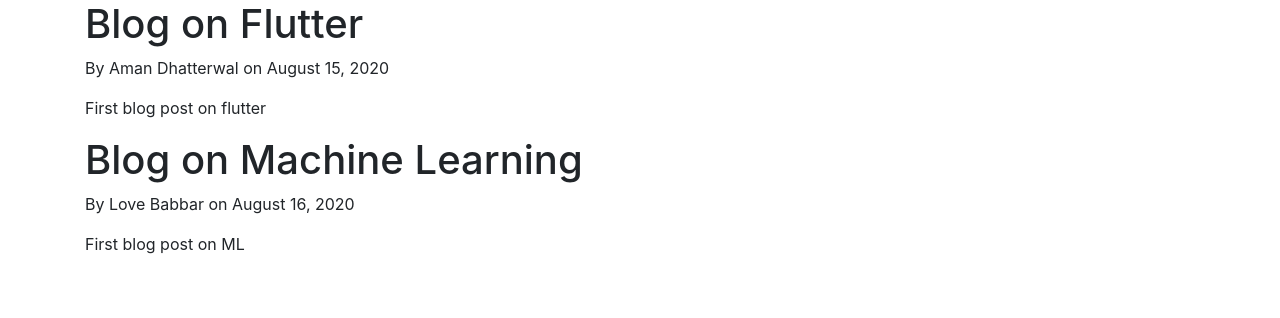
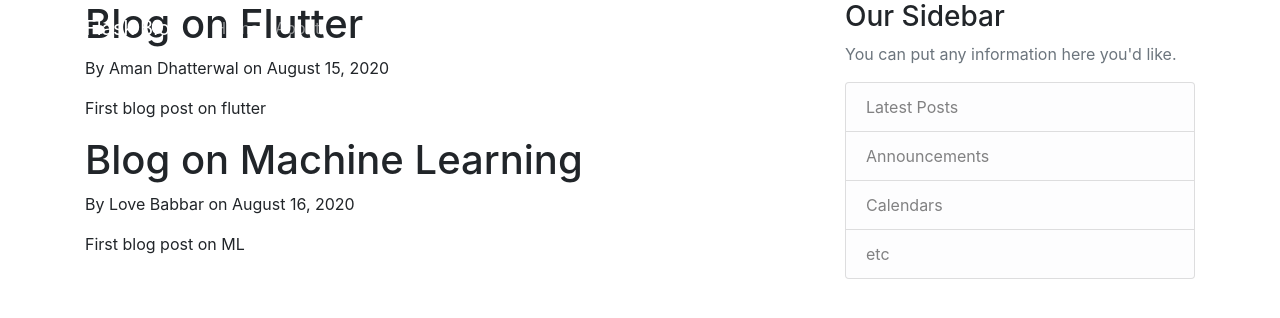
Before and after one commit to vedantpople4/Flask_blog, a Flask app: page / in a window 1280 px wide. Shown: the top 318 px of the page. Run offline with Flask 2, Linux system fonts and the light colour scheme; some libraries are stand-ins or nearby versions.

Commit message:
Adding main and css

```diff
--- a/templates/layout.html
+++ b/templates/layout.html
@@ -15,9 +15,48 @@
         {% endif %}
     </head>
     <body>
-        <div class="container">
-            {% block content %} {% endblock %}
-        </div>
+        <header class="site-header">
+            <nav class="navbar navbar-expand-md navbar-dark bg-steel fixed-top">
+              <div class="container">
+                <a class="navbar-brand mr-4" href="/">Flask Blog</a>
+                <button class="navbar-toggler" type="button" data-toggle="collapse" data-target="#navbarToggle" aria-controls="navbarToggle" aria-expanded="false" aria-label="Toggle navigation">
+                  <span class="navbar-toggler-icon"></span>
+                </button>
+                <div class="collapse navbar-collapse" id="navbarToggle">
+                  <div class="navbar-nav mr-auto">
+                    <a class="nav-item nav-link" href="/">Home</a>
+                    <a class="nav-item nav-link" href="/about">About</a>
+                  </div>
+                  <!-- Navbar Right Side -->
+                  <div class="navbar-nav">
+                    <a class="nav-item nav-link" href="/login">Login</a>
+                    <a class="nav-item nav-link" href="/register">Register</a>
+                  </div>
+                </div>
+              </div>
+            </nav>
+          </header>
+          <main role="main" class="container">
+            <div class="row">
+              <div class="col-md-8">
+                {% block content %}{% endblock %}
+              </div>
+              <div class="col-md-4">
+                <div class="content-section">
+                  <h3>Our Sidebar</h3>
+                  <p class='text-muted'>You can put any information here you'd like.
+                    <ul class="list-group">
+                      <li class="list-group-item list-group-item-light">Latest Posts</li>
+                      <li class="list-group-item list-group-item-light">Announcements</li>
+                      <li class="list-group-item list-group-item-light">Calendars</li>
+                      <li class="list-group-item list-group-item-light">etc</li>
+                    </ul>
+                  </p>
+                </div>
+              </div>
+            </div>
+          </main>
+
 
     <script src="https://code.jquery.com/jquery-3.3.1.slim.min.js" integrity="sha384-q8i/X+965DzO0rT7abK41JStQIAqVgRVzpbzo5smXKp4YfRvH+8abtTE1Pi6jizo" crossorigin="anonymous"></script>
     <script src="https://cdnjs.cloudflare.com/ajax/libs/popper.js/1.14.7/umd/popper.min.js" integrity="sha384-UO2eT0CpHqdSJQ6hJty5KVphtPhzWj9WO1clHTMGa3JDZwrnQq4sF86dIHNDz0W1" crossorigin="anonymous"></script>
```
Also changed, not shown: static/main.css (added, +80 -0 lines).
